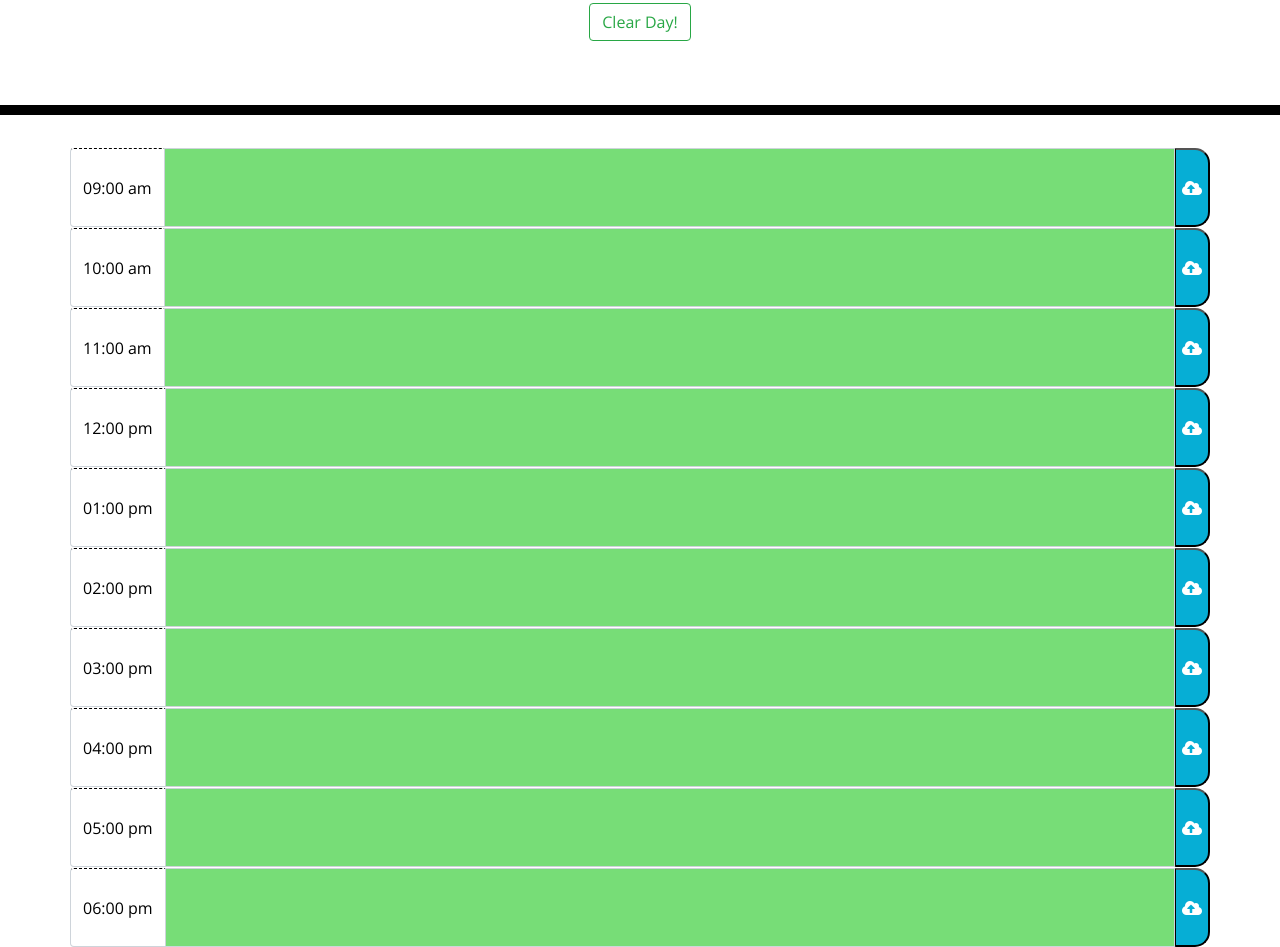
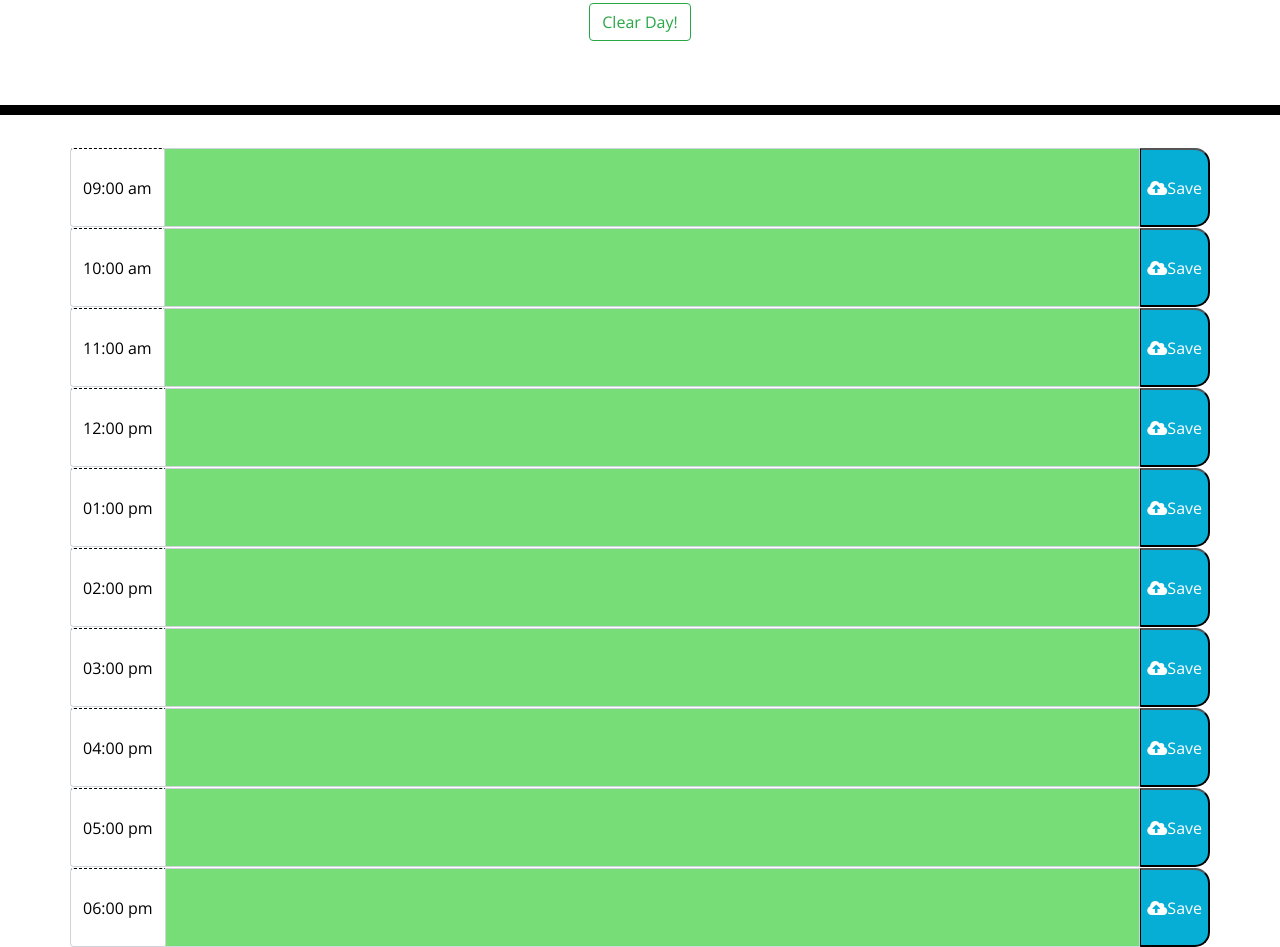
Before and after one commit to ricky-rosay/Third-Party-APIs-Challenge-Work-Day-Scheduler, a plain HTML site: page Develop/index.html in a window 1280 px wide. Shown: the part 227-1174 px from the top of the page. Drawn offline with nearby package versions, Linux system fonts and the light colour scheme.

```diff
--- a/Develop/index.html
+++ b/Develop/index.html
@@ -39,7 +39,7 @@
             <span class="input-group-text hour">09:00 am </span>
           </div>
           <textarea class="form-control" aria-label="With textarea" id="9am"></textarea>
-          <button type="button" class="saveBtn"><i class="fas fa-cloud-upload-alt"></i></button>
+          <button type="button" class="saveBtn"><i class="fas fa-cloud-upload-alt"></i>Save</button>
         </div>
       </div>
 
@@ -49,7 +49,7 @@
             <span class="input-group-text hour">10:00 am </span>
           </div>
           <textarea class="form-control" aria-label="With textarea" id="10am"></textarea>
-          <button type="button" class="saveBtn"><i class="fas fa-cloud-upload-alt"></i></button>
+          <button type="button" class="saveBtn"><i class="fas fa-cloud-upload-alt"></i>Save</button>
         </div>
       </div>
 
@@ -59,7 +59,7 @@
             <span class="input-group-text hour">11:00 am </span>
           </div>
           <textarea class="form-control" aria-label="With textarea" id="11am"></textarea>
-          <button type="button" class="saveBtn"><i class="fas fa-cloud-upload-alt"></i></button>
+          <button type="button" class="saveBtn"><i class="fas fa-cloud-upload-alt"></i>Save</button>
         </div>
       </div>
 
@@ -69,7 +69,7 @@
             <span class="input-group-text hour">12:00 pm </span>
           </div>
           <textarea class="form-control" aria-label="With textarea" id="12pm"></textarea>
-          <button type="button" class="saveBtn"><i class="fas fa-cloud-upload-alt"></i></button>
+          <button type="button" class="saveBtn"><i class="fas fa-cloud-upload-alt"></i>Save</button>
         </div>
       </div>
 
@@ -79,7 +79,7 @@
             <span class="input-group-text hour">01:00 pm </span>
           </div>
           <textarea class="form-control" aria-label="With textarea" id="13pm"></textarea>
-          <button type="button" class="saveBtn"><i class="fas fa-cloud-upload-alt"></i></button>
+          <button type="button" class="saveBtn"><i class="fas fa-cloud-upload-alt"></i>Save</button>
         </div>
       </div>
 
@@ -89,7 +89,7 @@
             <span class="input-group-text hour">02:00 pm </span>
           </div>
           <textarea class="form-control" aria-label="With textarea" id="14pm"></textarea>
-          <button type="button" class="saveBtn"><i class="fas fa-cloud-upload-alt"></i></button>
+          <button type="button" class="saveBtn"><i class="fas fa-cloud-upload-alt"></i>Save</button>
         </div>
       </div>
 
@@ -99,7 +99,7 @@
             <span class="input-group-text hour">03:00 pm </span>
           </div>
           <textarea class="form-control" aria-label="With textarea" id="15pm"></textarea>
-          <button type="button" class="saveBtn"><i class="fas fa-cloud-upload-alt"></i></button>
+          <button type="button" class="saveBtn"><i class="fas fa-cloud-upload-alt"></i>Save</button>
         </div>
       </div>
 
@@ -109,7 +109,7 @@
             <span class="input-group-text hour">04:00 pm </span>
           </div>
           <textarea class="form-control" aria-label="With textarea" id="16pm"></textarea>
-          <button type="button" class="saveBtn"><i class="fas fa-cloud-upload-alt"></i></button>
+          <button type="button" class="saveBtn"><i class="fas fa-cloud-upload-alt"></i>Save</button>
         </div>
       </div>
 
@@ -119,7 +119,7 @@
             <span class="input-group-text hour">05:00 pm </span>
           </div>
           <textarea class="form-control" aria-label="With textarea" id="17pm"></textarea>
-          <button type="button" class="saveBtn"><i class="fas fa-cloud-upload-alt"></i></button>
+          <button type="button" class="saveBtn"><i class="fas fa-cloud-upload-alt"></i>Save</button>
         </div>
       </div>
 
@@ -129,7 +129,7 @@
             <span class="input-group-text hour">06:00 pm </span>
           </div>
           <textarea class="form-control" aria-label="With textarea" id="18pm"></textarea>
-          <button type="button" class="saveBtn"><i class="fas fa-cloud-upload-alt"></i></button>
+          <button type="button" class="saveBtn"><i class="fas fa-cloud-upload-alt"></i>Save</button>
         </div>
       </div>
 
```
Also changed, not shown: images/screenshot.png (added), images/screenshot2.png (added), images/screenshot3.png (added), images/screenshot4.png (added), 1 other file.
